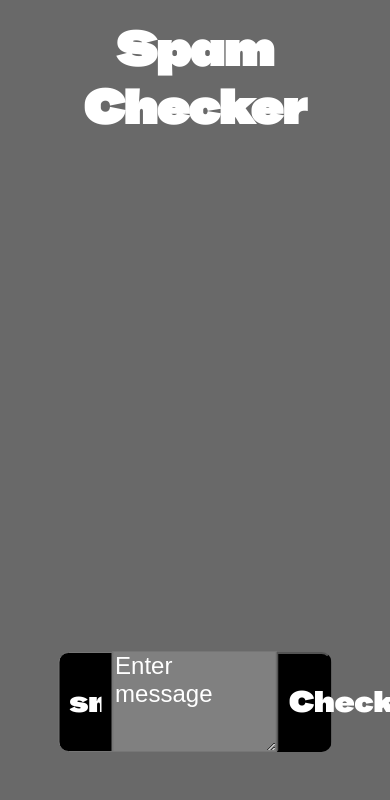
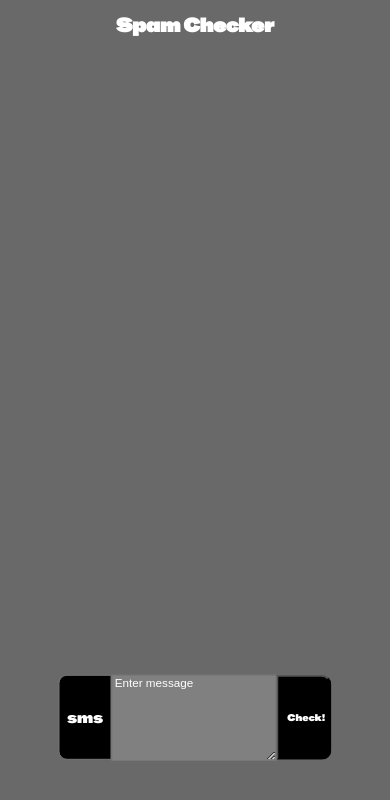
Before and after one commit to GoZaZombie/CTIP-Assignment-2, a Vue app in the folder vue-project/: page / in a window 390 px wide. Shown: the top 800 px of the page. Built offline with nearby package versions, Linux system fonts and the light colour scheme.

Commit message:
everything is now fully responsive!

```diff
--- a/vue-project/src/App.vue
+++ b/vue-project/src/App.vue
@@ -148,7 +148,6 @@ async function submitForm() {
     '--end-percentage': (modelResult.confidence * 100).toFixed(0),
     '--fill-color': modelResult.label === 'Spam' ? 'red' : 'green',
     '--back-color': modelResult.label === 'Spam' ? 'black' : 'black',
-    fontSize: '30px'
 
   }">
           {{ (modelResult.confidence * 100).toFixed(0) }}%
--- a/vue-project/src/assets/style.css
+++ b/vue-project/src/assets/style.css
@@ -17,10 +17,9 @@ body {
   overflow: hidden;
 }
 h1{
-    font-size: 48px;
+    font-size: 5vmin;
     color: white;
-    margin-top: 20px;
-    margin-bottom: 10px;
+    padding-bottom: 1vh;
 }
 .input-row{
     position: absolute;
@@ -29,19 +28,18 @@ h1{
     transform: translate(-50%, -50%);
     width: 70%;
     margin: auto;
-    height: 100px;
+    height: 10vh;
     display:flex;
     flex-direction: row;
     justify-content:center;
     align-items: center;
     border: none;
-    padding-left: 0px;
 }
 .input-row textarea{
     font-family: Arial, Helvetica, sans-serif;
     background-color: gray;
-    font-size: 24px;
     color: white;
+    font-size: 3vmin;
     width: 60%;
     height: 97%;
     padding-top: 0%;
@@ -57,13 +55,12 @@ h1{
 }
 .input-row select{
     text-align: center;
-    font-size: 30px;
+    font-size: 4vmin;
     background-color: black;
     color: white;
     height: 100%;
     width: 20%;
-    border-radius: 10px 0px 0px 10px;
-    padding: 10px;
+    border-radius: 1vh 0 0 1vh;
     appearance: none;
 }
 .input-row select:hover{
@@ -75,20 +72,20 @@ h1{
     transition: background-color 0.3s ease;
 }
 .input-row button{
-    font-size: 30px;
+    font-size: 2.5vw;
     background-color: black;
     color: white;
     height: 100%;
     width: 20%;
     border-radius: 0px 10px 10px 0px;
-    padding: 10px;
+    padding: 1vh;
     appearance: none;
 }
 .results-container{
-      position: absolute;
-    left: 25%;
-    bottom: 20%;
-    width: 50%;
+  position: absolute;
+  left: 25%;
+  bottom: 20%;
+  width: 50%;
   height: 40vh;
   padding-top: 30vh;
   overflow-y: auto;
@@ -106,13 +103,13 @@ h1{
     min-height: 24vh;
     display:flex;
     align-items: center;
-    border-radius: 25px;
-    font-size: 36px;
+    border-radius: 2vmin;
+    font-size: 3vmin;
     color: white;
     border-color: white;
     border-style: solid;
-    margin-top: 10px;
-    border: 8px solid transparent;
+    margin-top: 1vmin;
+    border: 0.5vmin solid transparent;
   background-clip: padding-box, border-box;
   background-origin: border-box;
   transition: min-height 0.3s ease;
@@ -133,7 +130,7 @@ h1{
   text-align: left;
   padding-left: 1vh;
   background-color: rgb(41, 41, 41);
-  border-radius: 20px;
+  border-radius: 2vmin;
   overflow-y: auto;
 }
 
@@ -165,14 +162,14 @@ h1{
 }
 .message img{
   position: relative;
-  top: 10px;
-  left: 10px;
-  padding-right: 10px;
-  padding-left: 10px;
+  top: 1vmin;
+  left: 1vmin;
+  padding-right: 1vmin;
+
 }
 .metrics{
   position: relative;
-  font-size: 24px;
+  font-size: 2vmin;
   left: 2vh;
   text-align: left;
   width: 55%;
@@ -183,12 +180,12 @@ h1{
 }
 .metrics button{
   position: absolute;
-  left: 5px;
+  left: 0.5vmin;
   top: 24vh;
-  font-size: 18px;
+  font-size: 1.8vmin;
   color: white;
   appearance: none;
-  border-radius: 10px;
+  border-radius: 1vmin;
   background-color: transparent;
   border: none;
 }
@@ -200,7 +197,7 @@ h1{
 .bar {
   position: relative;
   background-color: #555;
-  border-radius: 10px;
+  border-radius: 1vmin;
   width: 80%;
   height: 2.5vh;
 
@@ -243,16 +240,16 @@ h1{
   position: relative;
   right: 0vh;
   width: 100%;
-  font-size: 24px;
+  font-size: 2vmin;
   text-align: left;
   display: flex;
   flex-direction: row;
   align-self: flex-start;
   justify-content: space-evenly;
-  padding: 10px;
+  padding: 1vmin;
 }
 .model-result {
-  margin-right: 20px;
+  margin-right: 2vmin;
   display: flex;
   flex-direction: row;
   justify-content: space-evenly;
@@ -266,7 +263,7 @@ h1{
   opacity: 0;
 }
 ::-webkit-scrollbar {
-  width: 12px;
+  width: 0.6vw;
 }
 ::-webkit-scrollbar-track {
   background-color: #4d4d4d;
@@ -278,7 +275,7 @@ h1{
   background-color: #ffffff;
 }
 .pie {
-  width: 18vh;
+  width: 18vmin;
   aspect-ratio: 1;
   border-radius: 50%;
   background: conic-gradient(
@@ -289,7 +286,7 @@ h1{
   align-items: center;
   justify-content: center;
   color: white;
-  font-size: 12px;
+  font-size: 5vmin;
 
 }
 /* Hover backgrounds for different states */
```
